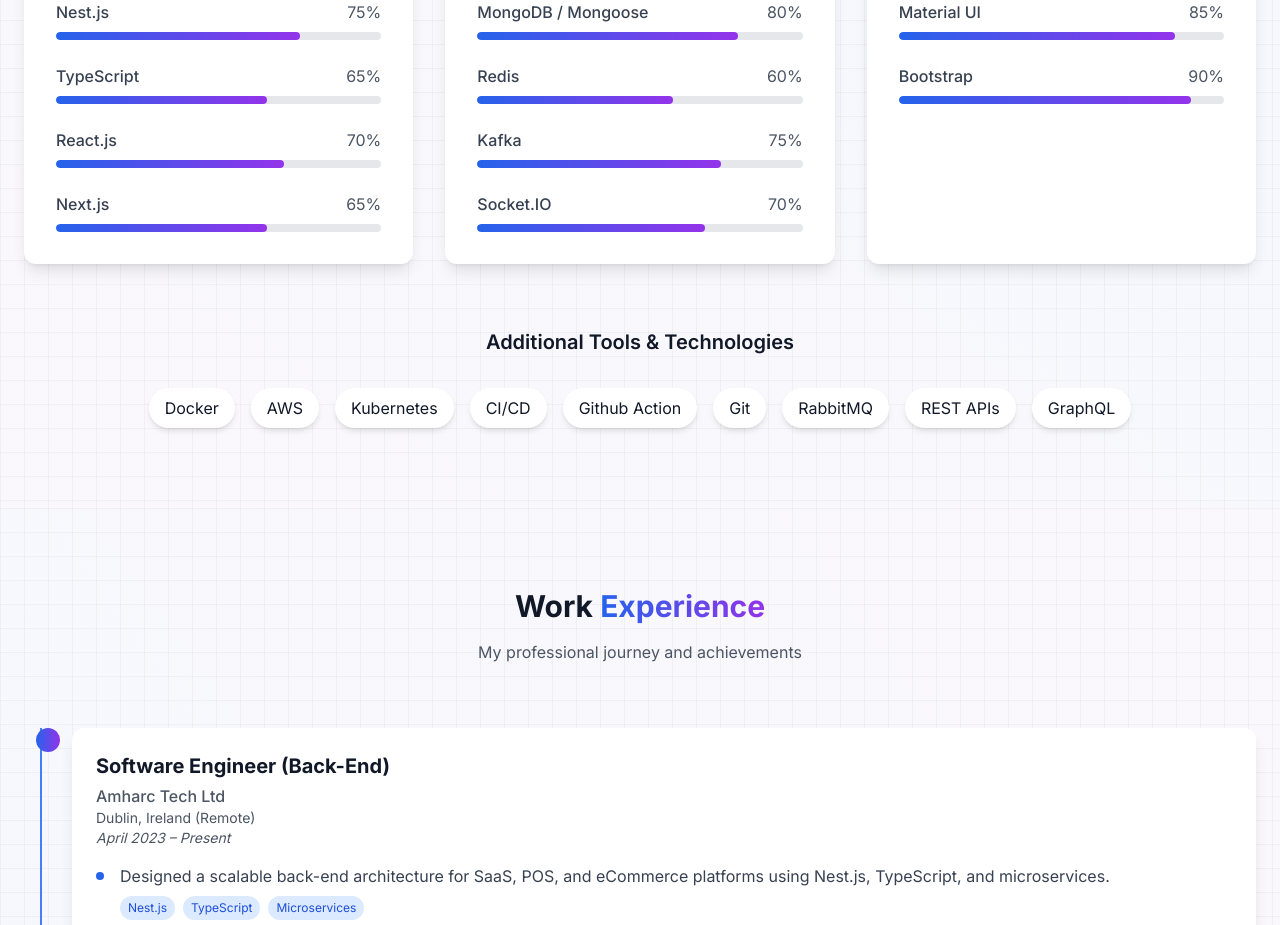
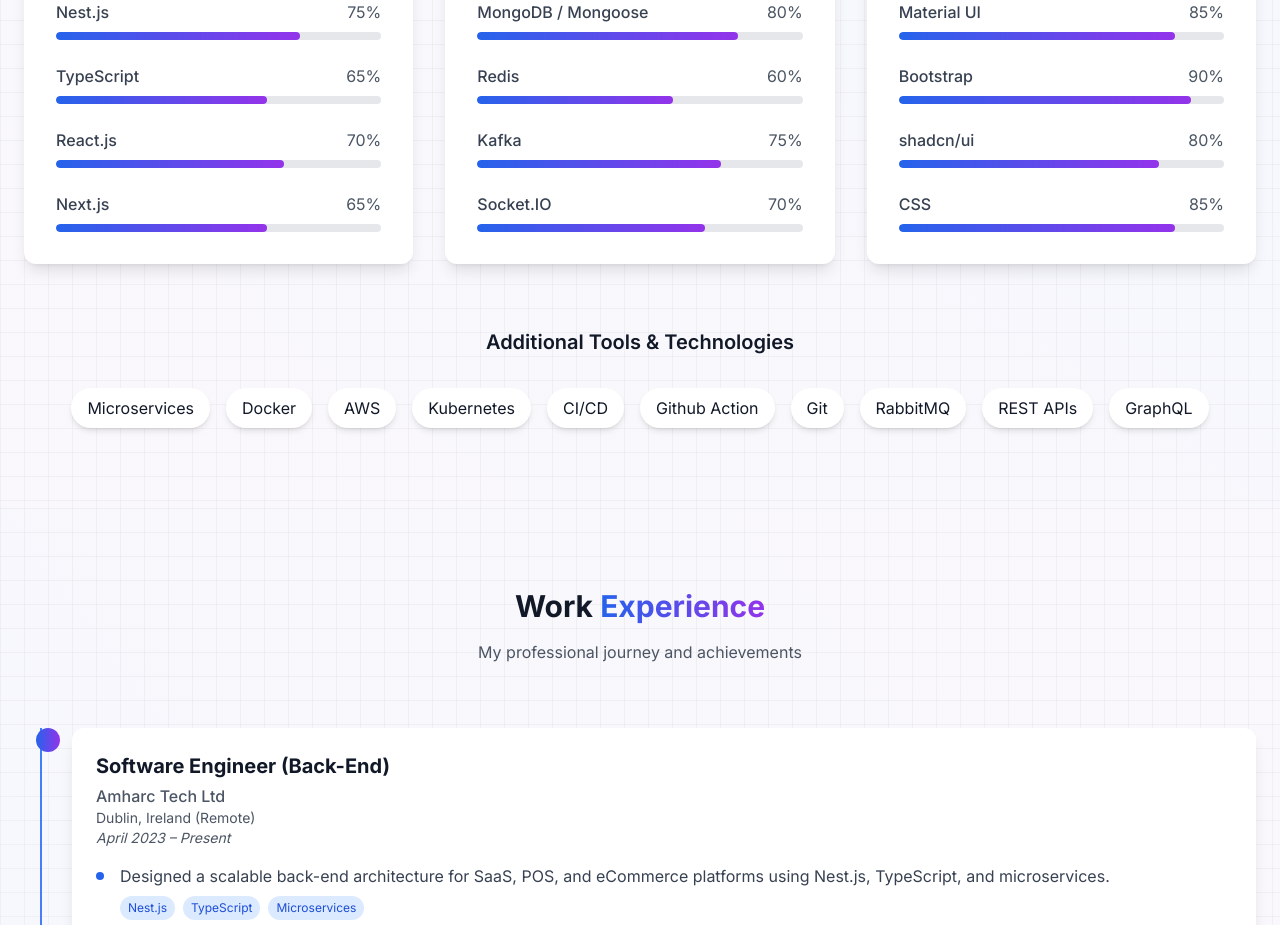
Before and after one commit to ansarali41/my-portfolio-new, a Next.js app: page / in a window 1280 px wide. Shown: the part 2100-3025 px from the top of the page. Built offline with nearby package versions, Linux system fonts and the light colour scheme.

Commit message:
skill added

```diff
--- a/src/components/Skills.jsx
+++ b/src/components/Skills.jsx
@@ -51,6 +51,8 @@
                 { name: 'Tailwind CSS', level: 90 },
                 { name: 'Material UI', level: 85 },
                 { name: 'Bootstrap', level: 90 },
+                { name: 'shadcn/ui', level: 80 },
+                { name: 'CSS', level: 85 },
             ],
         },
     ];
@@ -101,7 +103,7 @@
                 <div className="mt-16">
                     <h3 className="text-xl font-semibold text-center mb-8">Additional Tools & Technologies</h3>
                     <div className="flex flex-wrap justify-center gap-4">
-                        {['Docker', 'AWS', 'Kubernetes', 'CI/CD', 'Github Action', 'Git', 'RabbitMQ', 'REST APIs', 'GraphQL'].map(tool => (
+                        {['Microservices', 'Docker', 'AWS', 'Kubernetes', 'CI/CD', 'Github Action', 'Git', 'RabbitMQ', 'REST APIs', 'GraphQL'].map(tool => (
                             <span key={tool} className="px-4 py-2 rounded-full bg-white dark:bg-gray-800 shadow-md hover:shadow-lg transition-all duration-300">
                                 {tool}
                             </span>
```
